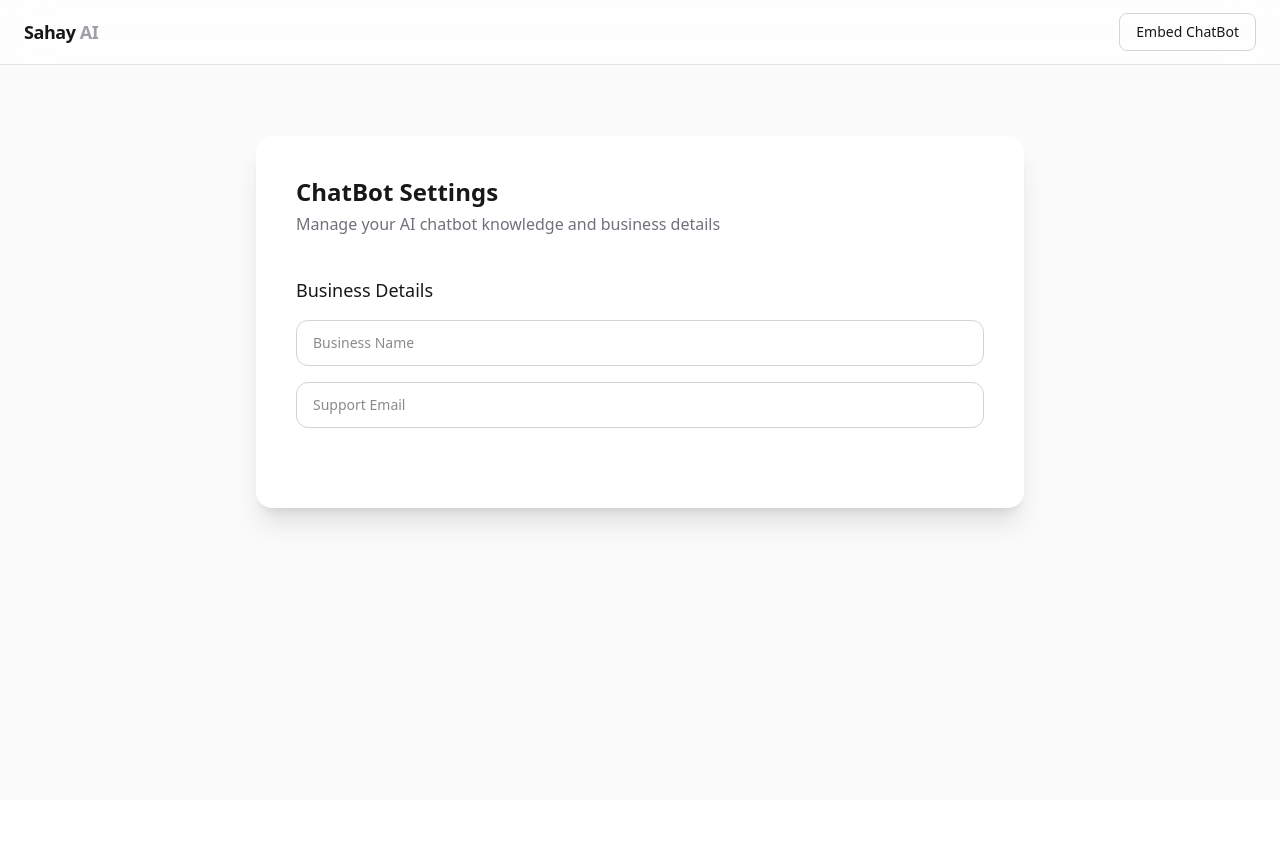
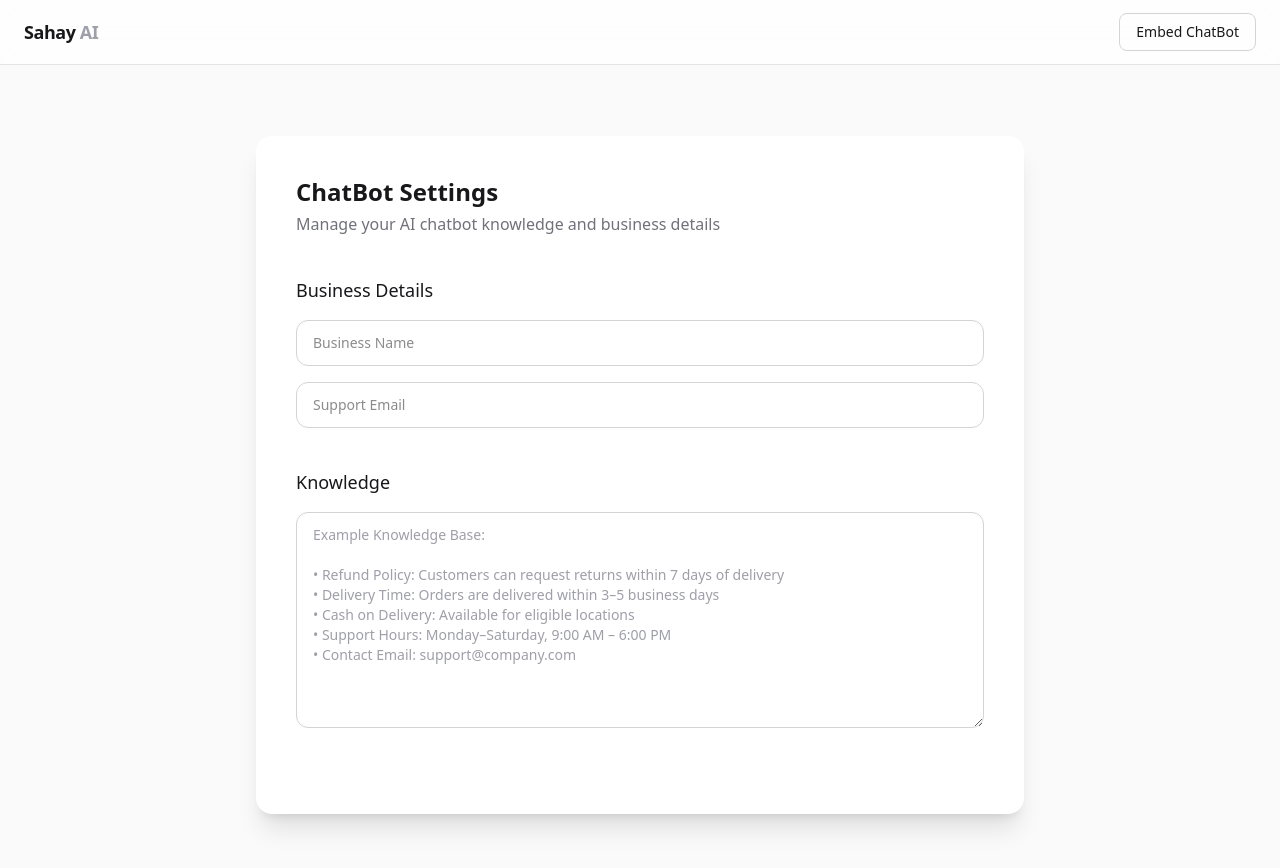
Before and after one commit to vishal290704/Sahay-AI, a Next.js app: page /dashboard in a window 1280 px wide. Before the commit the page ends 800 px from the top, so only its background shows below. Built offline with nearby package versions, Linux system fonts and the light colour scheme; no server answers; what @scalekit-sdk/node would draw is missing.

Commit message:
Knowledge Area

```diff
--- a/src/components/DashboardClient.tsx
+++ b/src/components/DashboardClient.tsx
@@ -21,6 +21,7 @@ function DashboardClient({ ownerId }: { ownerId: string }) {
           <button className="px-4 py-2 rounded-lg border border-zinc-300 text-sm hover:bg-zinc-100 transition">Embed ChatBot</button>
         </div>
       </motion.div>
+      {/* Input Bar */}
       <div className="flex justify-center px-4 py-14 mt-20">
         <motion.div
         className="w-full max-w-3xl bg-white rounded-2xl shadow-xl p-10"
@@ -32,8 +33,30 @@ function DashboardClient({ ownerId }: { ownerId: string }) {
             <div className="mb-10">
                 <h1 className="text-lg font-medium mb-4">Business Details</h1>
                 <div className="space-y-4">
-                    <input type="text" className="w-full rounded-xl border border-zinc-300 px-4 py-3 text-sm focus:outline-none focus:ring-1 focus:ring-black/80" placeholder="Business Name" />
-                    <input type="text" className="w-full rounded-xl border border-zinc-300 px-4 py-3 text-sm focus:outline-none focus:ring-1 focus:ring-black/80" placeholder="Support Email"  />
+                    <input type="text" className="w-full rounded-xl border border-zinc-300 px-4 py-3 text-sm
+                    focus:outline-none focus:ring-1 focus:ring-black/80" placeholder="Business Name" />
+
+                    <input type="text" className="w-full rounded-xl border border-zinc-300 px-4 py-3 text-sm
+                     focus:outline-none focus:ring-1 focus:ring-black/80" placeholder="Support Email"  />
+                </div>
+            </div>
+
+
+             <div className="mb-10">
+                <h1 className="text-lg font-medium mb-4">Knowledge</h1>
+                <div className="space-y-4">
+                   <textarea
+  className="w-full h-54 rounded-xl border border-zinc-300 px-4 py-3 text-sm
+  focus:outline-none focus:ring-1 focus:ring-black/80
+  placeholder:text-zinc-400"
+  placeholder={`Example Knowledge Base:
+
+• Refund Policy: Customers can request returns within 7 days of delivery
+• Delivery Time: Orders are delivered within 3–5 business days
+• Cash on Delivery: Available for eligible locations
+• Support Hours: Monday–Saturday, 9:00 AM – 6:00 PM
+• Contact Email: support@company.com`}
+/>
                 </div>
             </div>
         </motion.div>
--- a/src/components/HomeClient.tsx
+++ b/src/components/HomeClient.tsx
@@ -230,7 +230,7 @@ export default HomeClient;
 //wala aur isko email ke through hum ternary operator se check krenge
 
 
-//Live chat preview ke liye new wala code niche h
+//Live chat preview ke liye new wala code:-
 {
 {/* <motion.div
   className="relative"
```
